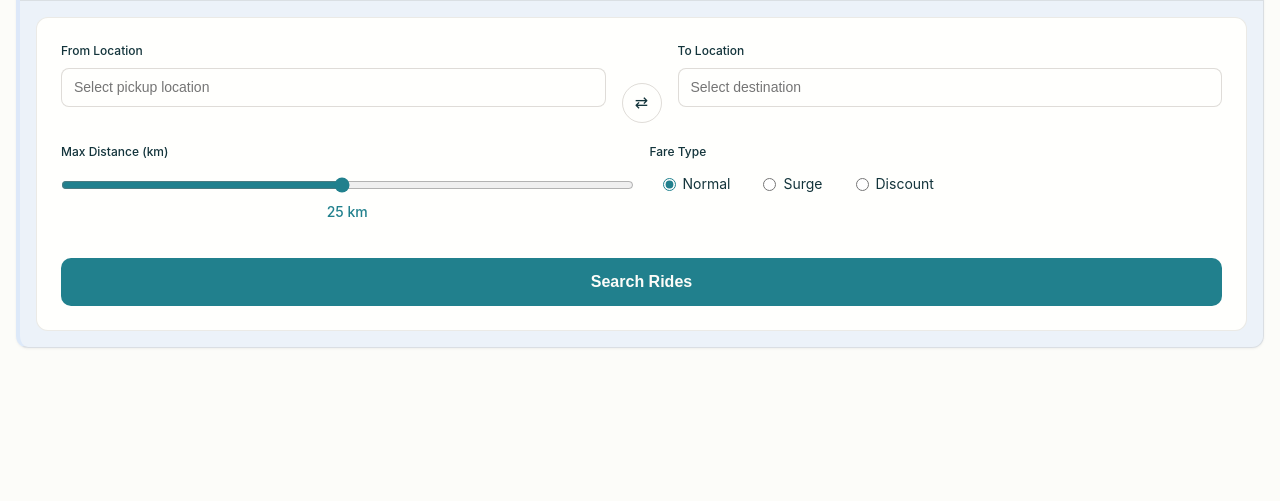
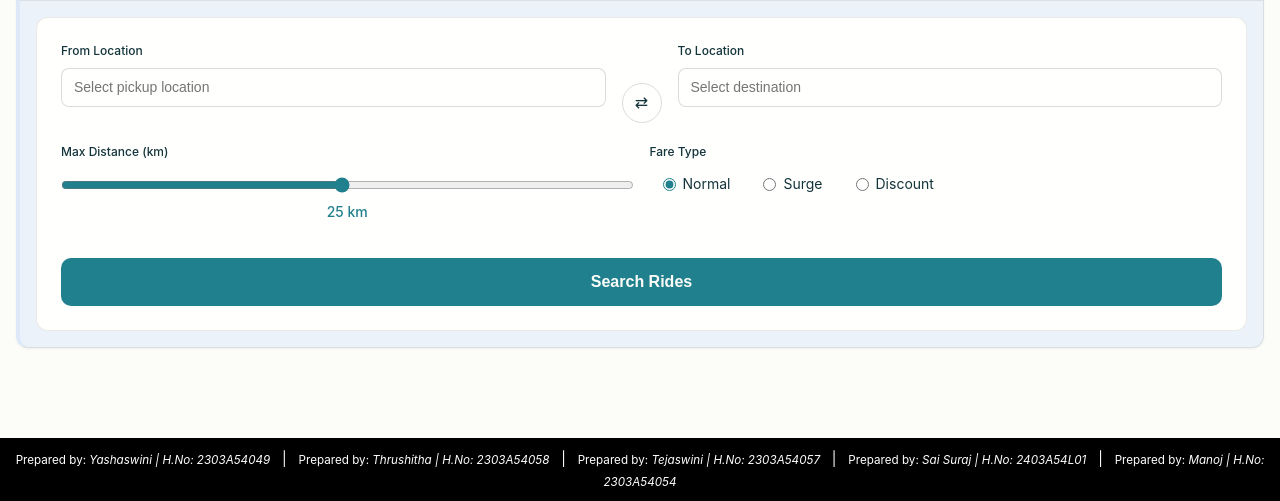
Before and after one commit to Manoj-alishala/Ride-App, a plain HTML site: page index.html in a window 1280 px wide. Shown: the part 299-800 px from the top of the page. Drawn offline with Linux system fonts and the light colour scheme; a web font is replaced by a local one.

Commit message:
index.html

```diff
--- a/index.html
+++ b/index.html
@@ -321,7 +321,22 @@
             <p>Processing...</p>
         </div>
     </div>
-
+     <footer style="
+  position: fixed;
+  bottom: 0;
+  width: 100%;
+  background-color: #000; /* black background for contrast */
+  color: white;
+  text-align: center;
+  padding: 10px 0;
+  font-size: 14px;
+  z-index: 1000;">
+  <small>Prepared by: <em>Yashaswini | H.No: 2303A54049</em></small> &nbsp; | &nbsp;
+  <small>Prepared by: <em>Thrushitha | H.No: 2303A54058</em></small> &nbsp; | &nbsp;
+  <small>Prepared by: <em>Tejaswini | H.No: 2303A54057</em></small> &nbsp; | &nbsp;
+  <small>Prepared by: <em>Sai Suraj | H.No: 2403A54L01</em></small> &nbsp; | &nbsp;
+  <small>Prepared by: <em>Manoj | H.No: 2303A54054</em></small>
+</footer>
     <script src="app.js"></script>
 </body>
 </html>
```
